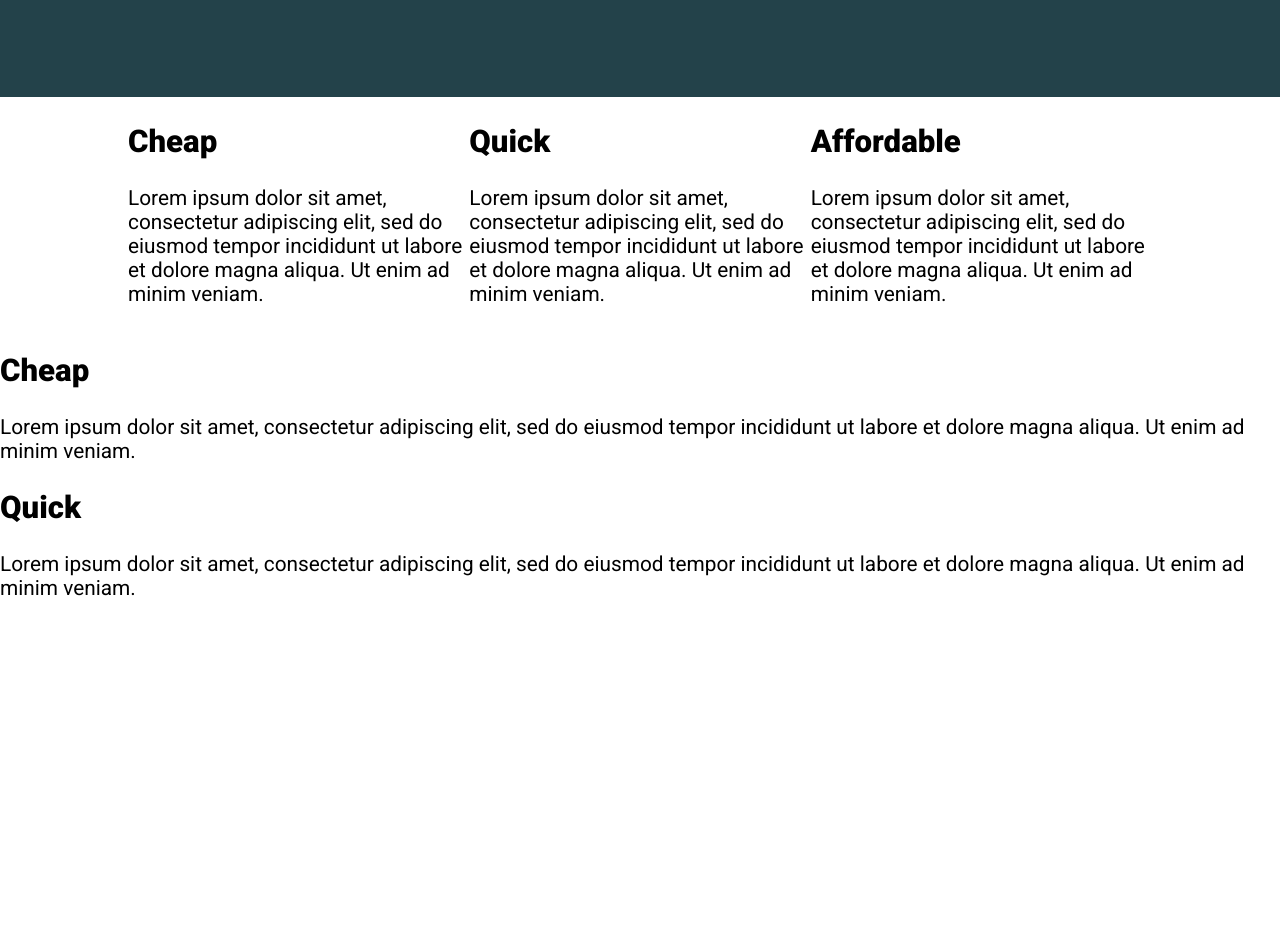
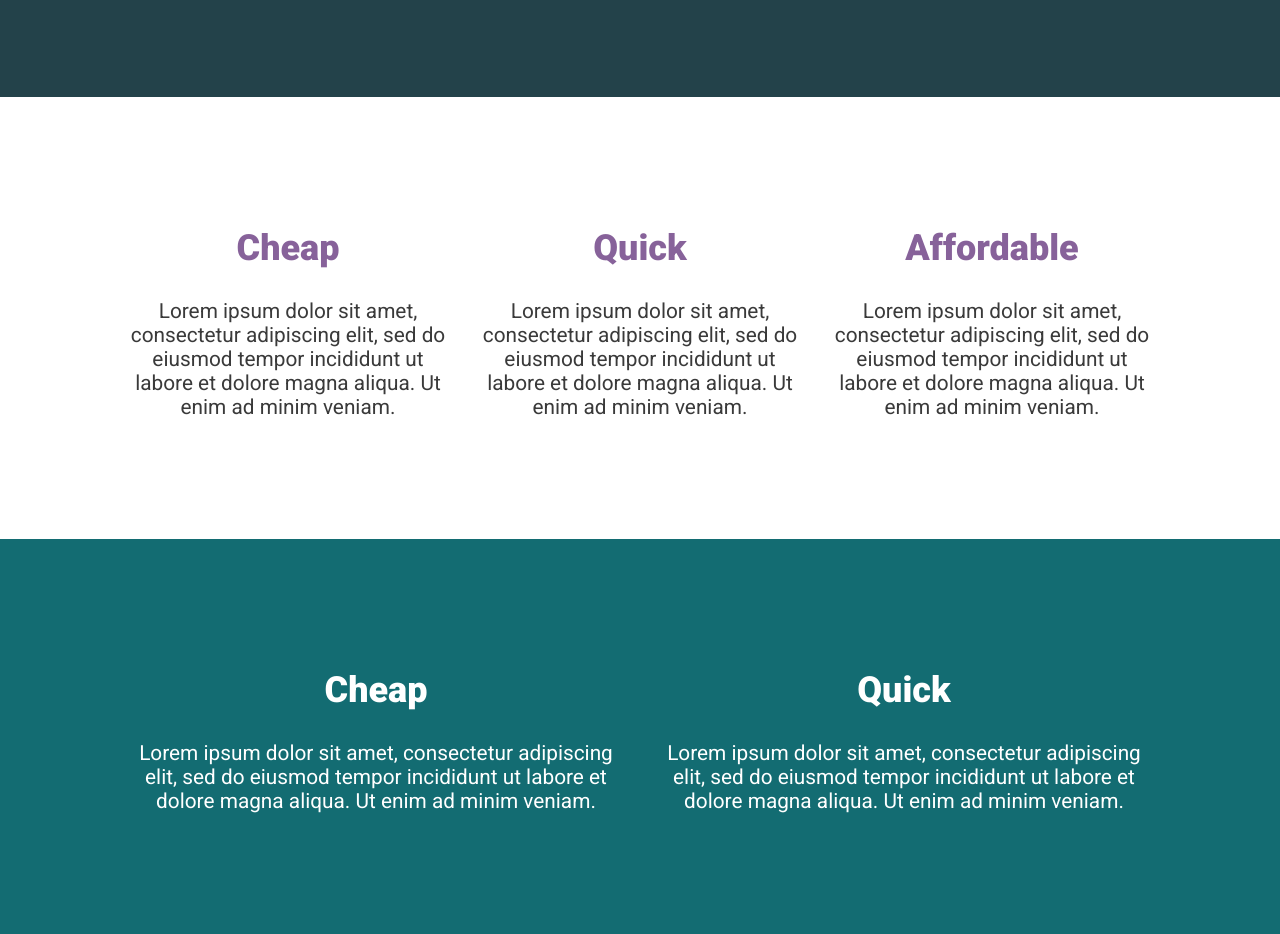
Before and after one commit to sandermeijer1972/Kevin_Powell_21days_challenge, a plain HTML site: page challenge-4/index.html in a window 1280 px wide. Shown: the part 471-1405 px from the top of the page. Before the commit the page ends 1092 px from the top, so only its background shows below. Drawn offline with Linux system fonts and the light colour scheme.

Commit message:
added challenge 4

```diff
--- a/challenge-4/index.html
+++ b/challenge-4/index.html
@@ -17,6 +17,7 @@
             </div>
         </div>
     </div>
+    <div class="three-cols">
         <div class="container">
             <div class="row">
                 <div class="col">
@@ -33,8 +34,10 @@
                 </div>
             </div>
         </div>
-
-
+    </div>
+    <div class="two-cols">
+        <div class="container">
+            <div class="row">
                 <div class="col">
                     <h2>Cheap</h2>
                     <p>Lorem ipsum dolor sit amet, consectetur adipiscing elit, sed do eiusmod tempor incididunt ut labore et dolore magna aliqua. Ut enim ad minim veniam.</p>
@@ -43,7 +46,8 @@
                     <h2>Quick</h2>
                     <p>Lorem ipsum dolor sit amet, consectetur adipiscing elit, sed do eiusmod tempor incididunt ut labore et dolore magna aliqua. Ut enim ad minim veniam.</p>
                 </div>
-
-
+            </div>
+        </div>
+    </div>
 </body>
 </html>
--- a/challenge-4/style.css
+++ b/challenge-4/style.css
@@ -1,24 +1,3 @@
-/*
-////// For this challenge ///////
-
-- You will have to modify the HTML
-
-- You can add new classes in the HTML
-  if you need to
-
-// Requirements
-1. The headings in the first row must be
-   a different color
-2. The two .col at the bottom must go next
-   to one another
-3. The section at the bottom should have
-   a dark background color and a different
-   color of text
-4. I've removed the "gap" that I created,
-   so you'll have to add it back in
-
-   */
-
 *, *::before, *::after {
     box-sizing: border-box;
 }
@@ -33,23 +12,14 @@ h1 {
     font-size: 3rem;
 }
 
+h2 {
+    font-size: 2.25rem;
+}
+
 .container {
     width: 80%;
     max-width: 1100px;
     margin: 0 auto;
-}
-
-.row {
-    /* display: flex => flex container */
-    display: flex;
-
-    /* can't use yet */
-    /* gap: 100px; */
-}
-
-.col {
-    /* these are now flex items */
-    width: 100%;
 }
 
 .hero {
@@ -81,3 +51,33 @@ h1 {
 .btn:focus {
     opacity: .75;
 }
+
+.three-cols {
+    padding: 100px 0;
+    background-color: #FFF;
+    color: #3A3A3A;
+}
+
+.three-cols h2 {
+    color: #87629A;
+}
+
+.two-cols {
+    padding: 100px 0;
+    background-color: #136C72;
+    color: #FFF;
+}
+
+.row {
+    display: flex;
+    flex-direction: row;
+}
+
+.col {
+    width: 100%;
+    text-align: center;
+}
+
+.col + .col {
+    margin-left: 2rem;
+}
```
Lines whose indentation alone changed are shown as unchanged.
